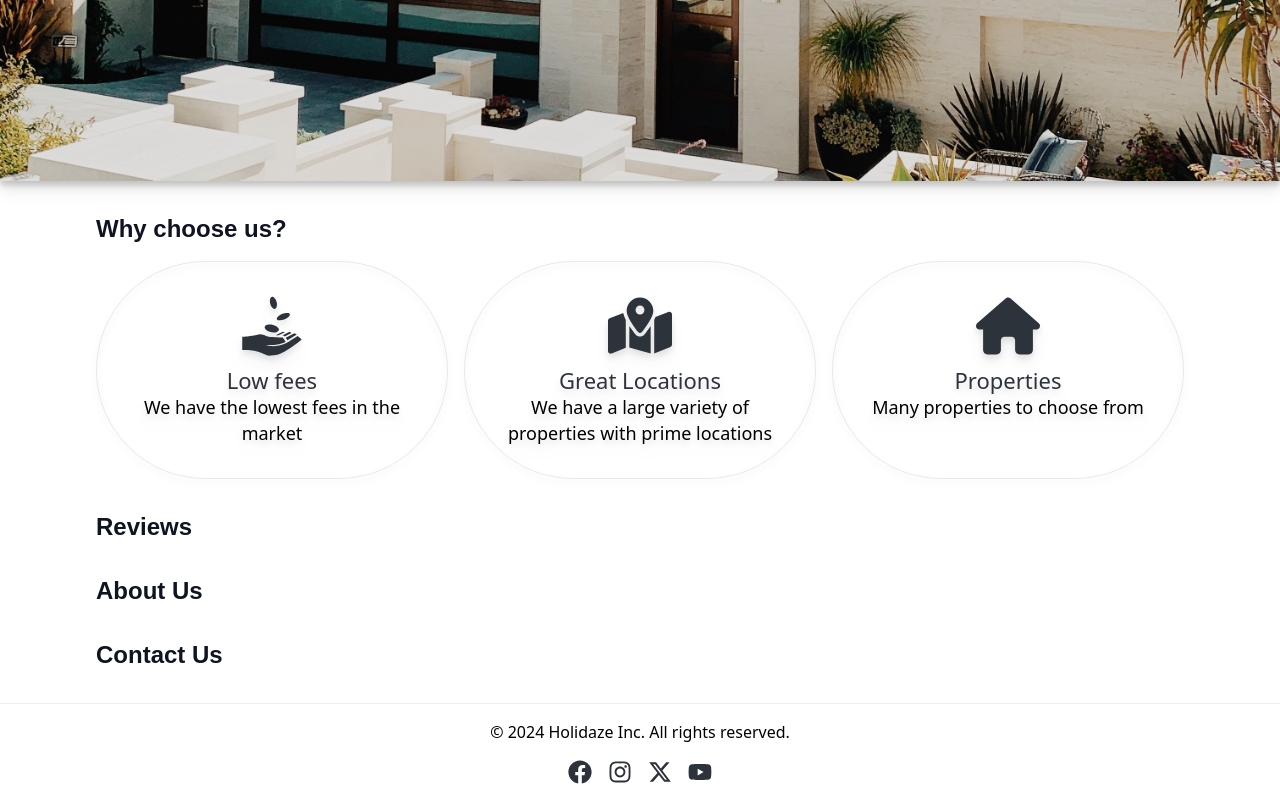
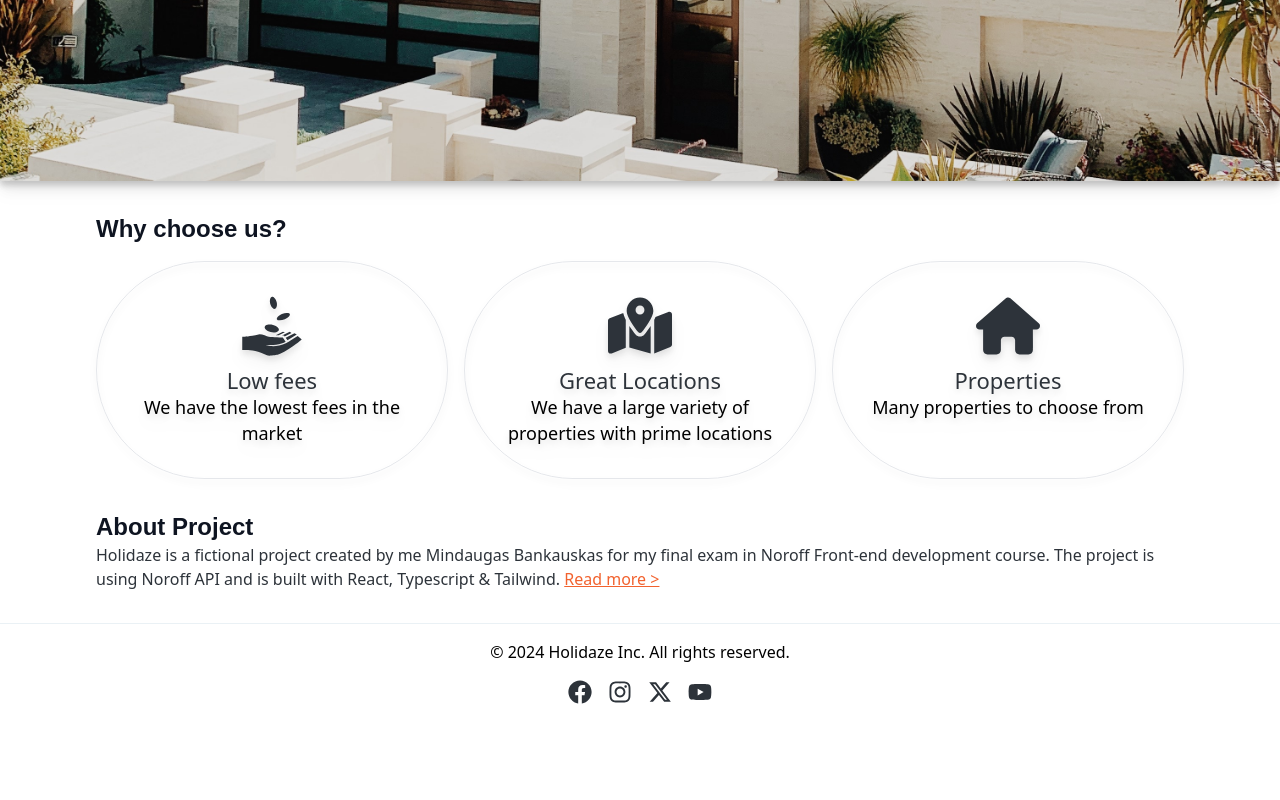
Before and after one commit to mndgs1/Holidaze, a React (Create React App) app: page / in a window 1280 px wide. Shown: the part 619-1419 px from the top of the page. After the commit the page ends 1339 px from the top, so only its background shows below. Built offline with nearby package versions, Linux system fonts and the light colour scheme.

Commit message:
Finished home page

```diff
--- a/src/components/common/Icon.tsx
+++ b/src/components/common/Icon.tsx
@@ -6,7 +6,10 @@ import {
     MdOutlinePets,
     MdOutlineRestaurantMenu,
 } from "react-icons/md";
-import { IoArrowBackCircleOutline } from "react-icons/io5";
+import {
+    IoArrowBackCircleOutline,
+    IoArrowForwardCircleOutline,
+} from "react-icons/io5";
 import { GoSync, GoSearch } from "react-icons/go";
 import { PiHandWavingLight } from "react-icons/pi";
 import {
@@ -42,6 +45,7 @@ interface IconProps {
     user?: boolean;
     parking?: boolean;
     plus?: boolean;
+    forward?: boolean;
     minus?: boolean;
     money?: boolean;
     className?: string;
@@ -70,6 +74,7 @@ const Icon = ({
     facebook,
     instagram,
     youtube,
+    forward,
     twitter,
     parking,
     plus,
@@ -155,6 +160,9 @@ const Icon = ({
     if (twitter) {
         return <FaXTwitter className={classes} />;
     }
+    if (forward) {
+        return <IoArrowForwardCircleOutline className={classes} />;
+    }
     return null;
 };
 
@@ -180,6 +188,7 @@ Icon.propTypes = {
         instagram,
         youtube,
         twitter,
+        forward,
         searchlite,
     }: IconProps) => {
         const count =
@@ -203,6 +212,7 @@ Icon.propTypes = {
             Number(!!instagram) +
             Number(!!youtube) +
             Number(!!twitter) +
+            Number(!!forward) +
             Number(!!searchlite);
 
         if (count > 1) {
--- a/src/pages/Home.tsx
+++ b/src/pages/Home.tsx
@@ -1,8 +1,9 @@
-import { Link } from "react-router-dom";
 import Heading from "../components/common/Heading";
 import Text from "../components/common/Text";
 import Button from "../components/common/Button";
 import Icon from "../components/common/Icon";
+import Link from "../components/common/Link";
+import { Link as RouterLink } from "react-router-dom";
 
 export default function Home() {
     return (
@@ -23,18 +24,18 @@ export default function Home() {
                         Find your next holiday stay with us.
                     </Text>
                     <div className="flex items-center justify-center gap-x-4">
-                        <Link to="/login">
+                        <RouterLink to="/login">
                             <Button primary md>
                                 Login
                             </Button>
-                        </Link>
-                        <Link to={"/register"}>
+                        </RouterLink>
+                        <RouterLink to={"/register"}>
                             <Button
                                 md
                                 className="text-sm font-semibold leading-6 border-black ">
                                 Register <span aria-hidden="true">→</span>
                             </Button>
-                        </Link>
+                        </RouterLink>
                     </div>
                 </div>
             </div>
@@ -72,13 +73,16 @@ export default function Home() {
                 </div>
             </section>
             <section className="mt-8">
-                <Heading h2>Reviews</Heading>
-            </section>
-            <section className="mt-8">
-                <Heading h2>About Us</Heading>
-            </section>
-            <section className="mt-8">
-                <Heading h2>Contact Us</Heading>
+                <Heading h2>About Project</Heading>
+                <Text primary>
+                    Holidaze is a fictional project created by me Mindaugas
+                    Bankauskas for my final exam in Noroff Front-end development
+                    course. The project is using Noroff API and is built with
+                    React, Typescript & Tailwind.{" "}
+                    <span>
+                        <Link to="/about">{"Read more >"}</Link>
+                    </span>
+                </Text>
             </section>
         </>
     );
```
